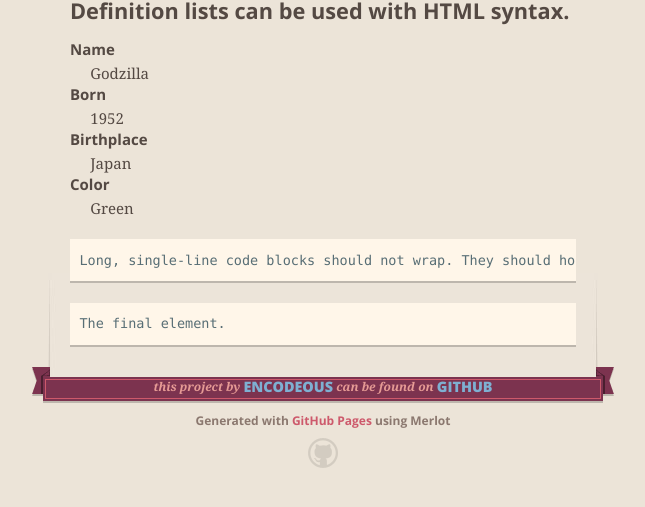
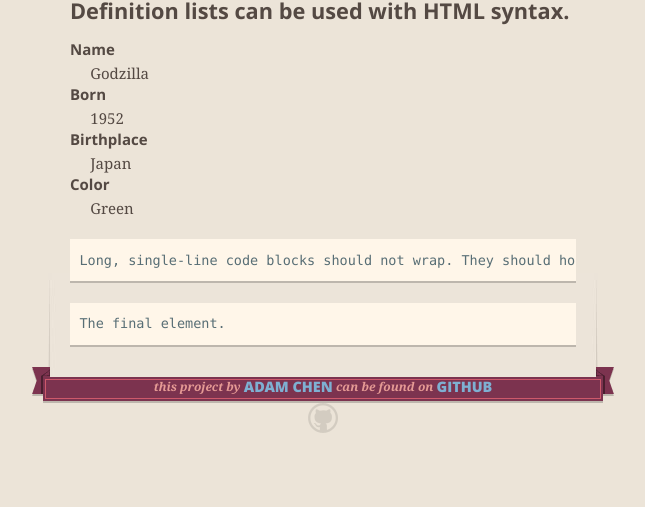
Before and after one commit to encodeous/CHC2D-DigitalMuseum, a Jekyll site: the page built from index.md, in a window 1280 px wide and 900 px high, scrolled down 2628 px, cut to the strip 392-899 px from the top of the window. Shown: the whole strip, without its empty margins (317-962 px from the left). Built offline with Jekyll 4.4.1, drawn with Linux system fonts in a browser that asks for light colours; after the commit the page ends 3493 px from its top, so only the background shows below that.

Commit message:
Update default.html

```diff
--- a/_layouts/default.html
+++ b/_layouts/default.html
@@ -22,7 +22,6 @@
   </head>
 
   <body>
-    <a id="forkme_banner" href="{{ site.github.repository_url }}">View on GitHub</a>
     <div class="shell">
 
       <header>
@@ -61,7 +60,7 @@
         <span class="ribbon-outer">
           <span class="ribbon-inner">
             {% if site.github.is_project_page %}
-              <p>this project by <a href="{{ site.github.owner_url }}">{{ site.github.owner_name }}</a> can be found on <a href="{{ site.github.repository_url }}">GitHub</a></p>
+              <p>this project by <a href="{{ site.github.owner_url }}">Adam Chen</a> can be found on <a href="{{ site.github.repository_url }}">GitHub</a></p>
             {% endif %}
             {% if site.github.is_user_page %}
               <p>Projects by <a href="{{ site.github.owner_url }}">{{ site.github.owner_name }}</a> can be found on <a href="{{ site.github.repository_url }}">GitHub</a></p>
@@ -70,7 +69,6 @@
           <span class="left-tail"></span>
           <span class="right-tail"></span>
         </span>
-        <p>Generated with <a href="https://pages.github.com">GitHub Pages</a> using Merlot</p>
         <span class="octocat"></span>
       </footer>
 
```
